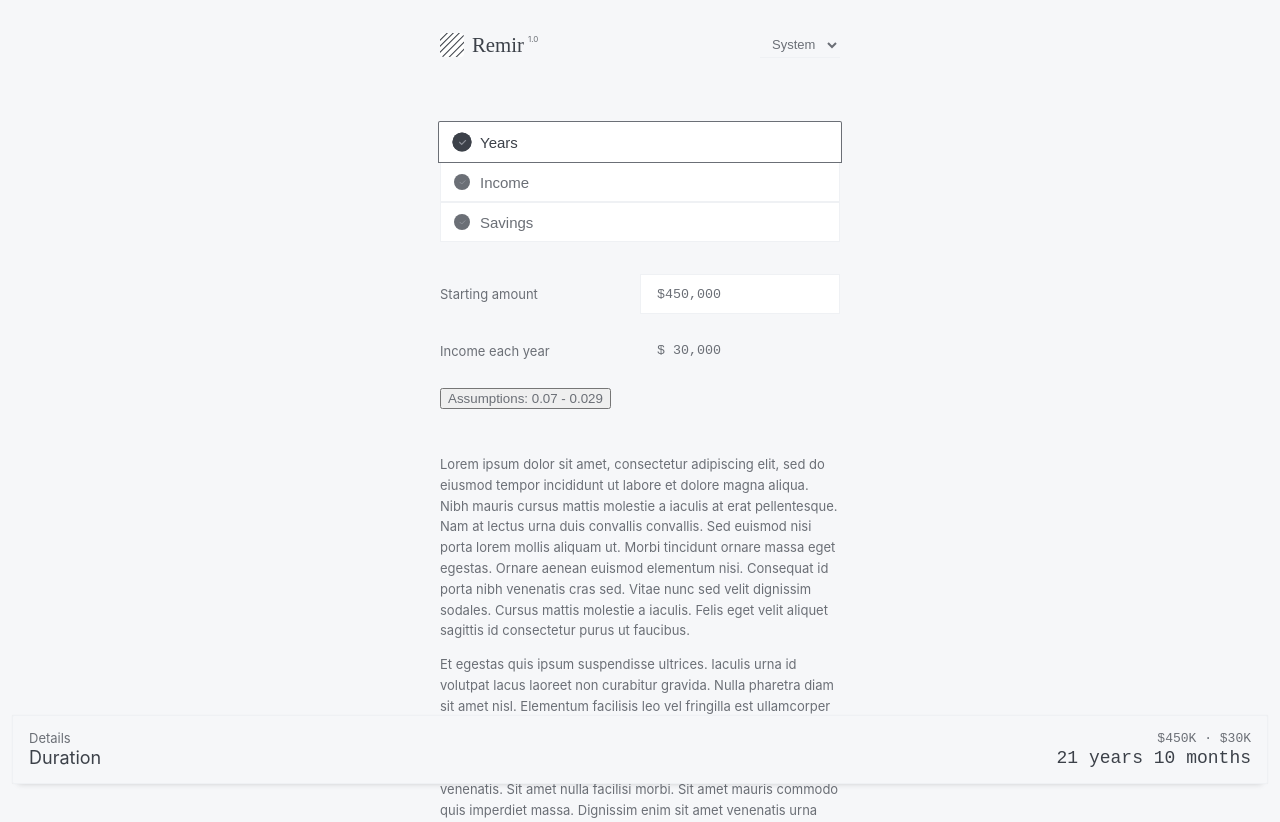
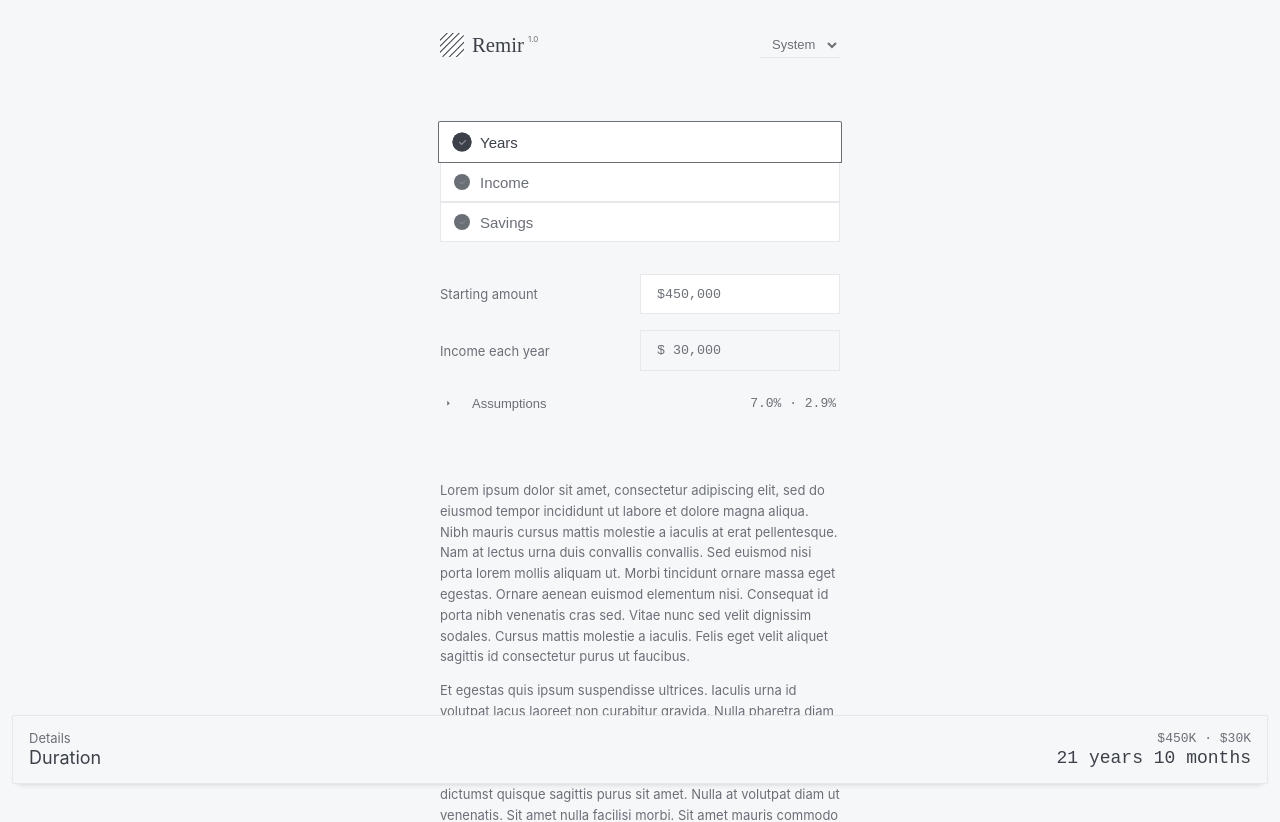
Before and after one commit to moeamaya/choice, a Next.js app: page / in a window 1280 px wide. Shown: the top 822 px of the page. Built offline with nearby package versions, Linux system fonts and the light colour scheme.

Commit message:
Refactor assumptions

```diff
--- a/components/Choice/Label.tsx
+++ b/components/Choice/Label.tsx
@@ -1,15 +1,16 @@
 type Props = {
   text: string;
+  style?: object;
 };
 
-const style = {
-  color: '#6B6F76',
+const css = {
+  color: 'var(--foreground)',
   fontSize: '13px',
   flex: '0 120px',
 };
 
-const Label = ({ text }: Props) => {
-  return <div style={style}>{text}</div>;
+const Label = ({ text, style }: Props) => {
+  return <div style={style || css}>{text}</div>;
 };
 
 export default Label;
--- a/components/Choice/Options/styles.ts
+++ b/components/Choice/Options/styles.ts
@@ -1,6 +1,6 @@
 export const triggerStyle = {
   transformOrigin: 'var(--radix-popover-content-transform-origin)',
-  border: `1px solid transparent`,
+  border: `1px solid var(--border)`,
   width: `200px`,
   marginLeft: `auto`,
   background: `transparent`,
--- a/components/Choice/index.tsx
+++ b/components/Choice/index.tsx
@@ -6,6 +6,7 @@ type Props = {
   option: OptionType;
   setOption: (option: OptionType) => void;
   label?: string;
+  labelCSS?: object;
   placeholder?: string;
   shortcut?: string;
 };
@@ -22,11 +23,12 @@ const Choice = ({
   setOption,
   shortcut = '',
   label = 'Choose',
+  labelCSS,
   placeholder = 'Filter...',
 }: Props) => {
   return (
     <div style={style}>
-      <Label text={label} />
+      <Label style={labelCSS} text={label} />
       <Options
         options={options}
         option={option}
--- a/components/Drawdown/Assumptions/index.tsx
+++ b/components/Drawdown/Assumptions/index.tsx
@@ -7,9 +7,14 @@ import Inflation from '../Inflation';
 
 import * as Collapsible from '@radix-ui/react-collapsible';
 
+import { percentFormatter } from '../../Helpers/formatters';
+import { styled } from '@stitches/react';
+
 
 type Props = {
   assumptions: {
+    open: boolean;
+    setOpen: (open: boolean) => void;
     interest: number;
     inflationRate: number;
     rate: OptionType;
@@ -19,10 +24,69 @@ type Props = {
   }
 };
 
+const StyledTrigger = styled(Collapsible.Trigger, {
+  display: 'flex',
+  alignItems: 'center',
+  border: `none`,
+  width: `100%`,
+  padding: '0.5rem 0px 1.5rem 0px',
+  background: 'none',
+});
+
+const StyledButton = styled('div', {
+  width: '16px',
+  height: '16px',
+  border: 'none',
+  background: 'none',
+  borderRadius: '2px',
+  display: 'flex',
+  alignItems: 'center',
+  justifyContent: 'center',
+  transition: 'all 250ms ease-out',
+  '&.open': {
+    background: 'var(--backgroundContrast)',
+    boxShadow: '0 0 0 1px var(--background), 0 0 0 2px var(--foreground)'
+  }
+});
+
+const StyledArrow = styled('svg', {
+  width: '3px',
+  height: '6px',
+  transition: 'all 250ms ease-out',
+  '&.open': {
+    transform: 'rotate(90deg)',
+  }
+});
+
+const StyledTitle = styled('div', {
+  fontSize: '13px',
+  color: 'var(--foreground)',
+  marginLeft: '16px',
+});
+
+const StyledStats = styled('div', {
+  fontSize: '13px',
+  color: 'var(--foreground)',
+  fontFamily: 'monospace',
+  marginLeft: 'auto',
+  marginRight: '4px',
+});
+
 const Assumptions: FC<Props> = ({ assumptions }) => {
+  const interest = percentFormatter(assumptions.interest);
+  const inflation = percentFormatter(assumptions.inflationRate);
+
   return (
-    <Collapsible.Root>
-      <Collapsible.Trigger>Assumptions: {assumptions.interest} - {assumptions.inflationRate}</Collapsible.Trigger>
+    <Collapsible.Root open={assumptions.open} onOpenChange={assumptions.setOpen}>
+      <StyledTrigger>
+        <StyledButton className={assumptions.open ? 'open' : ''}>
+          <StyledArrow className={assumptions.open ? 'open' : ''} width="3" height="6" viewBox="0 0 3 6" fill="none" xmlns="http://www.w3.org/2000/svg">
+            <path d="M0.25 0.75L0.25 5.75L2.75 3.25L0.25 0.75Z" fill="#6B6F76"/>
+          </StyledArrow>
+        </StyledButton>
+        <StyledTitle>Assumptions</StyledTitle>
+        <StyledStats>{interest} · {inflation}</StyledStats>
+      </StyledTrigger>
       <Collapsible.Content className="CollapsibleContent">
         <Rate option={assumptions.rate} setOption={assumptions.setRate} />
         <Inflation option={assumptions.inflation} setOption={assumptions.setInflation} />
--- a/components/Drawdown/Calculator.tsx
+++ b/components/Drawdown/Calculator.tsx
@@ -11,6 +11,8 @@ import Assumptions from './Assumptions';
 
 const Calculator = ({ selected }: { selected: OptionType }) => {
   const selectedValue = selected.value;
+
+  const [open, setOpen] = useState<boolean>(false);
 
   const [amount, setAmount] = useState<number>(450000);
   const [time, setTime] = useState<OptionType>({
@@ -35,6 +37,8 @@ const Calculator = ({ selected }: { selected: OptionType }) => {
   const draw = parseFloat(income.value);
 
   const assumptions = {
+    open,
+    setOpen,
     interest,
     inflationRate,
     rate,
@@ -63,12 +67,12 @@ const Calculator = ({ selected }: { selected: OptionType }) => {
         <Income
           amount={amount}
           setAmount={setAmount}
-          rate={rate}
-          setRate={setRate}
           time={time}
           setTime={setTime}
           interest={interest}
-        />
+        >
+          <Assumptions assumptions={assumptions} />
+        </Income>
       );
     case 'savings':
       return (
@@ -77,10 +81,10 @@ const Calculator = ({ selected }: { selected: OptionType }) => {
           setIncome={setIncome}
           time={time}
           setTime={setTime}
-          rate={rate}
-          setRate={setRate}
           interest={interest}
-        />
+        >
+          <Assumptions assumptions={assumptions} />
+        </Savings>
       );
     default:
       return <div>Error</div>;
--- a/components/Drawdown/Income/index.tsx
+++ b/components/Drawdown/Income/index.tsx
@@ -15,11 +15,10 @@ import { abbreviateNumberFormatter } from '../../Helpers/formatters';
 type Props = {
   amount: number;
   setAmount: (amount: number) => void;
-  rate: OptionType;
-  setRate: (rate: OptionType) => void;
   time: OptionType;
   setTime: (years: OptionType) => void;
   interest: number;
+  children: React.ReactNode;
 };
 
 type SummaryDetailsProps = {
@@ -30,8 +29,7 @@ type SummaryDetailsProps = {
 const SummaryDetails = ({ amount, years }: SummaryDetailsProps) => {
   return (
     <>
-      ${abbreviateNumberFormatter(amount)} &middot;
-      {abbreviateNumberFormatter(years)} Years
+      ${abbreviateNumberFormatter(amount)} · {abbreviateNumberFormatter(years)} Years
     </>
   );
 };
@@ -39,11 +37,10 @@ const SummaryDetails = ({ amount, years }: SummaryDetailsProps) => {
 const Income: FC<Props> = ({
   amount,
   setAmount,
-  rate,
-  setRate,
   interest,
   time,
   setTime,
+  children,
 }) => {
   const years = parseFloat(time.value);
   const income = IncomeFormula(1 + interest, 1.029, amount, years);
@@ -53,7 +50,7 @@ const Income: FC<Props> = ({
       <AmountInput value={amount} setValue={setAmount} />
       <YearsInput option={time} setOption={setTime} />
 
-      <Rate option={rate} setOption={setRate} />
+      {children}
 
       <Content />
       <Summary result={income} resultLabel="Target withdraw">
--- a/components/Drawdown/Inflation.tsx
+++ b/components/Drawdown/Inflation.tsx
@@ -20,10 +20,18 @@ const options: OptionType[] = [
   { value: '0.10', label: '☒ 10% (Very Conservative)' },
 ];
 
+const css = {
+  color: 'var(--foreground)',
+  fontSize: '13px',
+  flex: '0 120px',
+  marginLeft: '1.9rem'
+};
+
 const Inflation = ({ option, setOption }: Props) => {
   return (
     <Choice
       label="Inflation rate"
+      labelCSS={css}
       placeholder="Set rate..."
       options={options}
       option={option}
--- a/components/Drawdown/Rate.tsx
+++ b/components/Drawdown/Rate.tsx
@@ -19,10 +19,18 @@ const options: OptionType[] = [
   { value: '0.10', label: '☒ 10% (Very Aggressive)' },
 ];
 
+const css = {
+  color: 'var(--foreground)',
+  fontSize: '13px',
+  flex: '0 120px',
+  marginLeft: '1.9rem'
+};
+
 const Rate = ({ option, setOption }: Props) => {
   return (
     <Choice
       label="Rate of return"
+      labelCSS={css}
       placeholder="Set rate..."
       options={options}
       option={option}
--- a/components/Drawdown/Savings/index.tsx
+++ b/components/Drawdown/Savings/index.tsx
@@ -15,15 +15,14 @@ type Props = {
   setIncome: (income: OptionType) => void;
   time: OptionType;
   setTime: (amount: OptionType) => void;
-  rate: OptionType;
-  setRate: (rate: OptionType) => void;
   interest: number;
+  children: React.ReactNode;
 };
 
 const SummaryDetails = ({ years, draw }: { years: number; draw: number }) => {
   return (
     <>
-      {years} Years &middot; ${abbreviateNumberFormatter(draw)}
+      {years} Years · ${abbreviateNumberFormatter(draw)}
     </>
   );
 };
@@ -33,9 +32,8 @@ const Savings: React.FC<Props> = ({
   setIncome,
   time,
   setTime,
-  rate,
-  setRate,
   interest,
+  children
 }) => {
   const years = parseFloat(time.value);
   const draw = parseFloat(income.value);
@@ -46,7 +44,7 @@ const Savings: React.FC<Props> = ({
       <IncomeInput option={income} setOption={setIncome} />
       <YearsInput option={time} setOption={setTime} />
 
-      <Rate option={rate} setOption={setRate} />
+      {children}
 
       <Content />
       <Summary resultLabel="Savings needed" result={savings}>
--- a/components/Helpers/formatters.ts
+++ b/components/Helpers/formatters.ts
@@ -16,6 +16,11 @@ export const abbreviateNumberFormatter = (value: number): string => {
   return newValue;
 };
 
+// percentFormatter.ts
+export const percentFormatter = (value: number): string => {
+  return Number(value).toLocaleString(undefined,{style: 'percent', minimumFractionDigits: 1});
+};
+
 
 // TODO: Extract as helper
 export const dollarFormatter = (number: number) => {
--- a/styles/globals.css
+++ b/styles/globals.css
@@ -2,7 +2,7 @@
   /* Your default theme */
   --background: #f6f7f9;
   --backgroundContrast: #fff;
-  --border: #EFF1F4;
+  --border: #E6E8EB;
   --foreground: #6B6F76;
   --highlight: #3C4149;
 }
```
